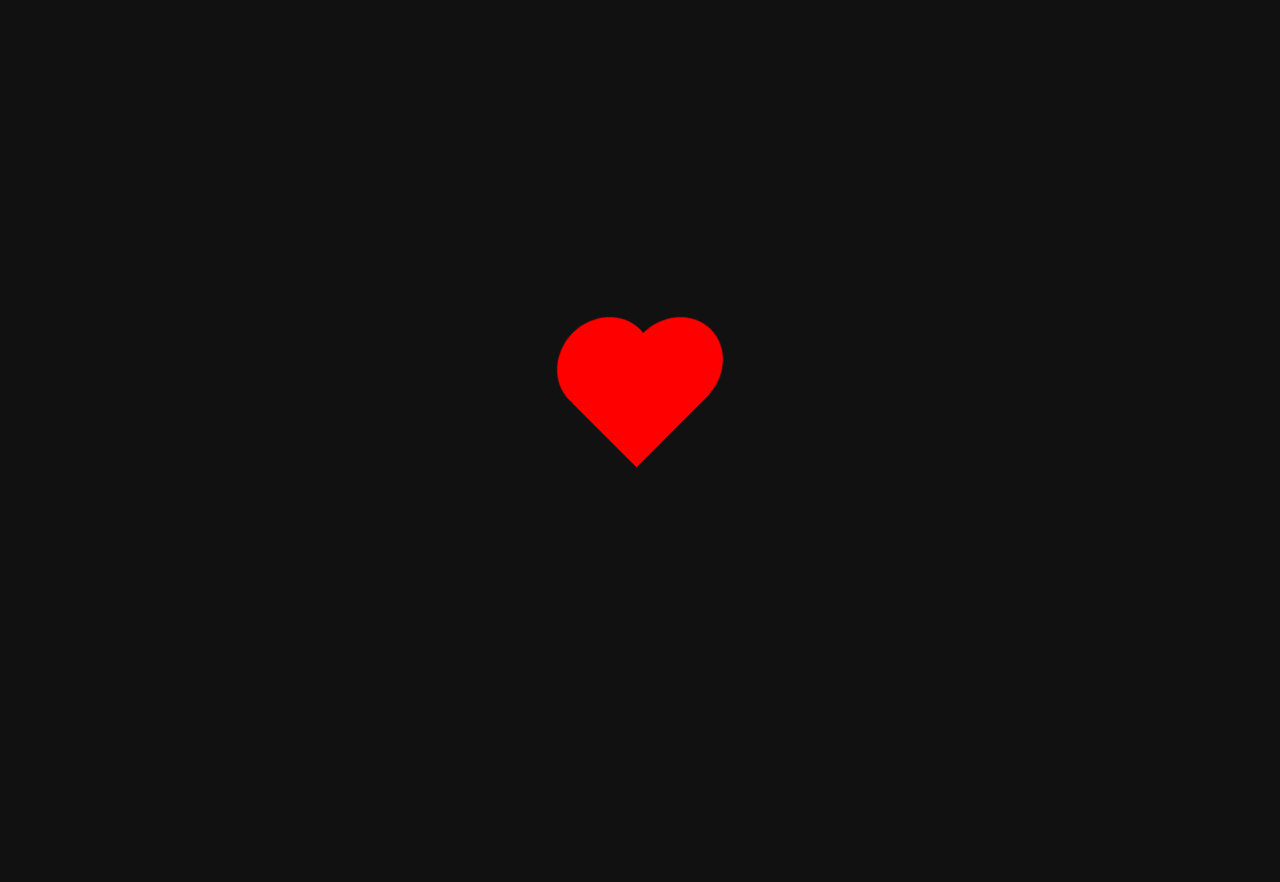
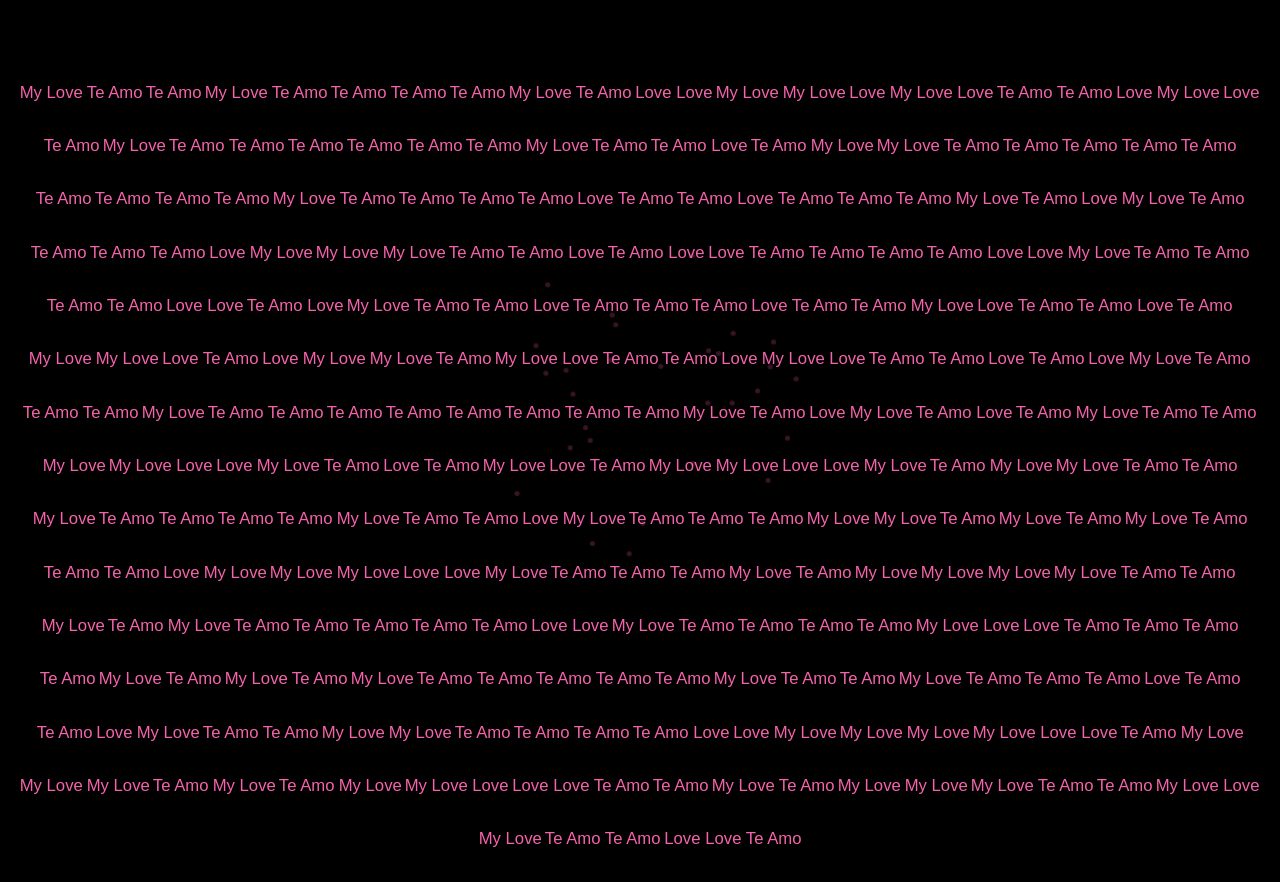
Before and after one commit to Jokshan21/funny-meme, a plain HTML site: page index.html in a window 1280 px wide. Before the commit the page ends 800 px from the top, so only its background shows below. Drawn offline with Linux system fonts and the light colour scheme.

Commit message:
Update index.html

```diff
--- a/index.html
+++ b/index.html
@@ -2,66 +2,48 @@
 <html lang="en">
 <head>
   <meta charset="UTF-8">
-  <title>Heart Explosion</title>
+  <title>Love Animation</title>
   <style>
     body {
+      background-color: black;
       margin: 0;
-      background: #111;
-      display: flex;
-      align-items: center;
-      justify-content: center;
-      height: 100vh;
       overflow: hidden;
+      font-family: 'My Love', sans-serif;
     }
 
-    #heart {
+    .Love__You {
+      color: #ff69b4;
+      display: flex;
+      flex-wrap: wrap;
+      justify-content: center;
+      align-items: center;
+      min-height: 100vh;
+      padding: 1rem;
+      margin-top: 50px;
+      font-size: 16px;
       position: relative;
-      width: 100px;
-      height: 90px;
-      background: red;
-      transform: rotate(-45deg);
-      cursor: pointer;
-      animation: pulse 1s infinite;
     }
 
-    #heart::before,
-    #heart::after {
-      content: '';
-      position: absolute;
-      width: 100px;
-      height: 90px;
-      background: red;
-      border-radius: 50%;
+    .love-text {
+      animation: flicker 1.5s infinite alternate;
     }
 
-    #heart::before {
-      top: -50px;
-      left: 0;
+    @keyframes flicker {
+      0% { opacity: 0.4; transform: scale(0.95); }
+      100% { opacity: 1; transform: scale(1.05); }
     }
 
-    #heart::after {
-      left: 50px;
-      top: 0;
-    }
-
-    @keyframes pulse {
-      0% { transform: scale(1) rotate(-45deg); }
-      50% { transform: scale(1.1) rotate(-45deg); }
-      100% { transform: scale(1) rotate(-45deg); }
-    }
-
-    .sprinkle {
+    .firework {
       position: absolute;
+      border-radius: 50%;
       width: 6px;
       height: 6px;
-      background: hsl(var(--hue), 100%, 60%);
-      border-radius: 50%;
-      animation: explode 1s forwards;
+      background-color: #ff69b4;
+      animation: explode 1s ease-out forwards;
     }
 
     @keyframes explode {
-      0% { transform: translate(0, 0) scale(1); opacity: 1; }
-      100% {
+      to {
         transform: translate(var(--x), var(--y)) scale(0.8);
         opacity: 0;
       }
@@ -69,34 +51,38 @@
   </style>
 </head>
 <body>
+  <div class="Love__You" id="loveContainer"></div>
 
-<div id="heart"></div>
+  <script>
+    const phrases = ["Te Amo", "My Love", "Love", "Te Amo", "Te Amo", "My Love"];
+    const container = document.getElementById('loveContainer');
 
-<script>
-  const heart = document.getElementById("heart");
-
-  heart.addEventListener("click", () => {
-    for (let i = 0; i < 50; i++) {
-      const sprinkle = document.createElement("div");
-      sprinkle.className = "sprinkle";
-      const angle = Math.random() * 2 * Math.PI;
-      const distance = Math.random() * 150 + 50;
-      const x = Math.cos(angle) * distance + "px";
-      const y = Math.sin(angle) * distance + "px";
-      sprinkle.style.setProperty("--x", x);
-      sprinkle.style.setProperty("--y", y);
-      sprinkle.style.setProperty("--hue", Math.floor(Math.random() * 360));
-      sprinkle.style.left = "50%";
-      sprinkle.style.top = "50%";
-      document.body.appendChild(sprinkle);
-      setTimeout(() => sprinkle.remove(), 1000);
+    // Fill the screen with love texts
+    for (let i = 0; i < 300; i++) {
+      const span = document.createElement('span');
+      span.className = 'love-text';
+      span.textContent = phrases[Math.floor(Math.random() * phrases.length)];
+      span.style.margin = '3px';
+      container.appendChild(span);
     }
 
-    // Optional: stop pulsing for a moment
-    heart.style.animation = "none";
-    setTimeout(() => heart.style.animation = "pulse 1s infinite", 500);
-  });
-</script>
-
+    // Firework burst
+    setInterval(() => {
+      for (let i = 0; i < 30; i++) {
+        const fw = document.createElement('div');
+        fw.className = 'firework';
+        const angle = Math.random() * 2 * Math.PI;
+        const dist = Math.random() * 150 + 50;
+        const x = Math.cos(angle) * dist + 'px';
+        const y = Math.sin(angle) * dist + 'px';
+        fw.style.setProperty('--x', x);
+        fw.style.setProperty('--y', y);
+        fw.style.left = '50%';
+        fw.style.top = '50%';
+        document.body.appendChild(fw);
+        setTimeout(() => fw.remove(), 1000);
+      }
+    }, 1500);
+  </script>
 </body>
 </html>
```
